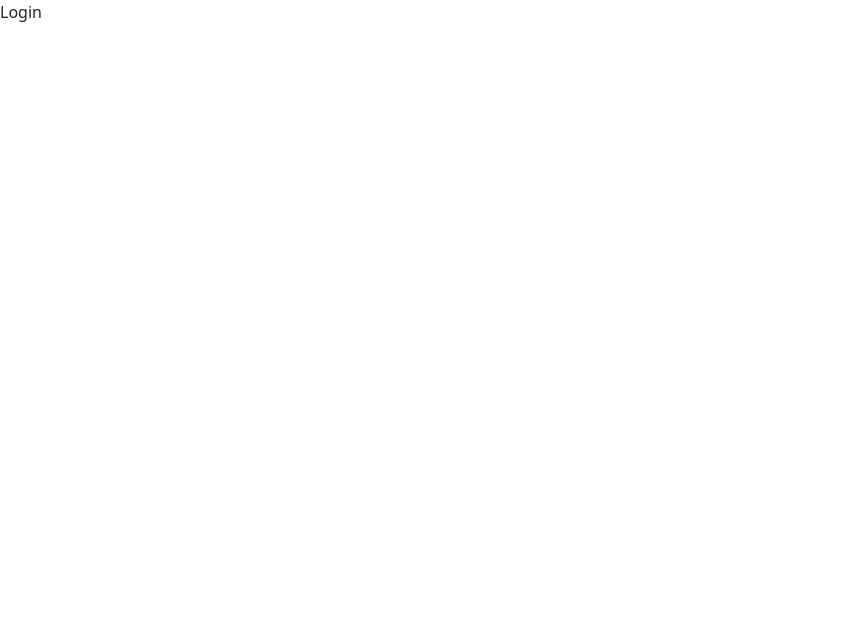
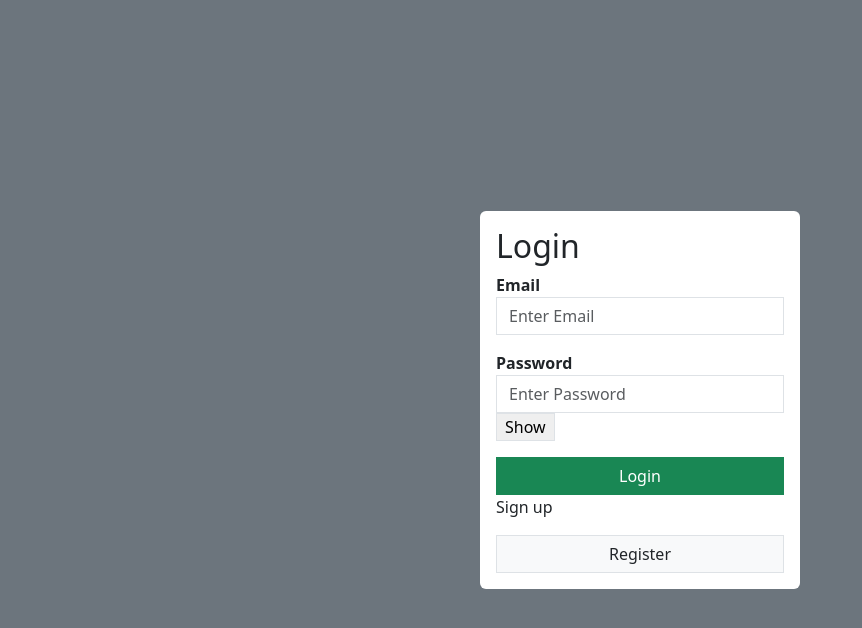
Before and after one commit to oxzoid/Blood-Donation, a React (Vite) app in the folder client/: page /login in a window 1280 px wide. Shown: the top 628 px of the page, without its empty margins (0-862 px from the left). Built offline with nearby package versions, Linux system fonts and the light colour scheme.

Commit message:
setup mongodb for login as well

```diff
--- a/client/src/App.jsx
+++ b/client/src/App.jsx
@@ -3,6 +3,7 @@ import 'bootstrap/dist/css/bootstrap.min.css'
 import Signup from './Signup'
 import Login from './Login'
 import {BrowserRouter, Routes, Route,} from 'react-router-dom'
+import Home from './home'
 
 function App() {
 
@@ -13,6 +14,7 @@ function App() {
         <Route path='/register' element={<Signup />}></Route>
         <Route path='/login' element={<Login />}></Route>
         <Route path='/' element={<Signup />}></Route>
+        <Route path='/home' element={<Home />}></Route>
       </Routes>
       </BrowserRouter>
     </>
--- a/client/src/Login.jsx
+++ b/client/src/Login.jsx
@@ -1,10 +1,95 @@
-import React from 'react'
+import { useState } from "react";
+import axios from 'axios';
+import { Link } from "react-router-dom";
+import { useNavigate } from "react-router-dom";
+
 
 function Login(){
+
+    const [formData, setFormData] = useState({
+        email: '',
+        password: '',
+    });
+
+    const [showPassword, setShowPassword] = useState(false);
+    const navigate = useNavigate()
+
+    const handleChange = (e) => {
+        const { name, value } = e.target;
+        setFormData(prevState => ({
+            ...prevState,
+            [name]: value,
+        }));
+    };
+
+    const handleSubmit = (e) => {
+        e.preventDefault();
+        console.log("formData:", formData);
+
+        axios.post('http://localhost:3000/login', formData)
+            .then(result => {console.log("Result from server:", result)
+            if(result.data=== "Success"){
+                navigate('/home')
+            }
+            })
+            .catch(err => console.log("Error from server:", err));
+    };
+
         return(
-            <div>
-            Login
-            </div>
+            <div className="d-flex justify-content-center align-items-center bg-secondary vh-100">
+            <div className="bg-white p-3 rounded w-25">
+                <h2>Login</h2>
+                <form onSubmit={handleSubmit}>
+                <div className="mb-3">
+                        <label htmlFor="email">
+                            <strong>Email</strong>
+                        </label>
+                        <input
+                            type="email"
+                            placeholder="Enter Email"
+                            autoComplete="off"
+                            name="email"
+                            className="form-control rounded-0"
+                            value={formData.email}
+                            onChange={handleChange}
+                            required
+                        />
+                    </div>
+                    <div className="flex items-center mb-3">
+                        <label htmlFor="pass">
+                            <strong>Password</strong>
+                        </label>
+                        <input
+                            type={showPassword ? 'text' : 'password'}
+                            placeholder="Enter Password"
+                            autoComplete="off"
+                            name="password"
+                            className="form-control rounded-0"
+                            value={formData.password}
+                            onChange={handleChange}
+                            required
+                        />
+                        <button
+                            type="button"
+                            className="text-xs px-2 border rounded-lg hover:bg-gray-200"
+                            onClick={() => setShowPassword(!showPassword)}
+                        >
+                            {showPassword ? 'Hide' : 'Show'}
+                        </button>
+                    </div>
+                    <button type="submit" className="btn btn-success w-100 rounded-0">
+                        Login
+                    </button>
+                </form>
+                <p>Sign up</p>
+                <Link
+                    to='/register'
+                    className="btn btn-deafult border w-100 bg-light rounded-0 text-decoration-none"
+                >
+                    Register
+                </Link>
+                </div>
+                </div>
         )
 }
 
--- a/client/src/Signup.jsx
+++ b/client/src/Signup.jsx
@@ -1,6 +1,7 @@
 import { useState } from "react";
 import axios from 'axios';
 import { Link } from "react-router-dom";
+import { useNavigate } from "react-router-dom";
 
 function Signup() {
     const [formData, setFormData] = useState({
@@ -12,6 +13,7 @@ function Signup() {
         city: '',
     });
 
+    const navigate = useNavigate()
     const [showPassword, setShowPassword] = useState(false);
 
     const handleChange = (e) => {
@@ -27,7 +29,8 @@ function Signup() {
         console.log("formData:", formData);
 
         axios.post('http://localhost:3000/register', formData)
-            .then(result => console.log("Result from server:", result))
+            .then(result => {console.log("Result from server:", result)
+            navigate('/login')})
             .catch(err => console.log("Error from server:", err));
     };
 
--- /dev/null
+++ b/client/src/home.jsx
@@ -0,0 +1,12 @@
+import React from 'react'
+
+
+function Home(){
+    return(
+        <div>
+            Home
+        </div>
+    )
+}
+
+export default Home;
```
Also changed, not shown: 1 other file (tests, documents, lock files or other folders).
